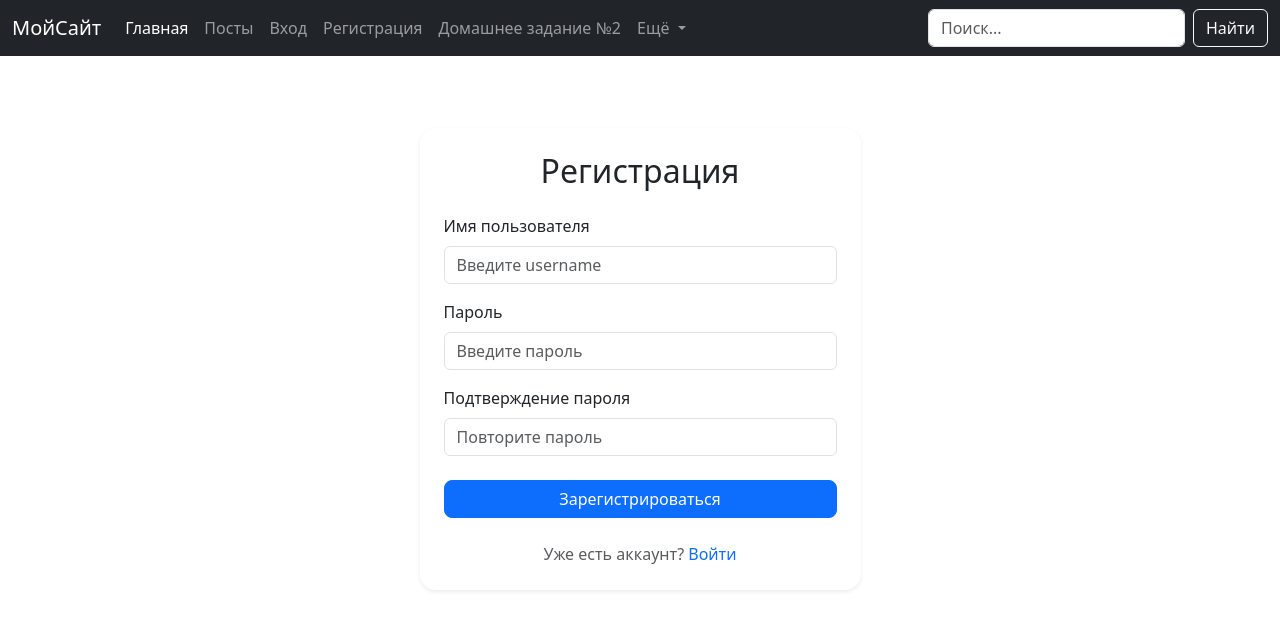
After one commit to miki050405/M4, a Django app: page /user/register/ in a window 1280 px wide. The commit adds this page. Shown: the top 637 px of the page. Run offline with Django 5.2, Linux system fonts and the light colour scheme.

Commit message:
added homework 6

```diff
--- a/blog/urls.py
+++ b/blog/urls.py
@@ -32,6 +32,7 @@ from posts.views import (
 from users.views import (
     login_user,
     logout_user,
+    CreateUserView,
 )
 urlpatterns = [
     path('admin/', admin.site.urls),
@@ -46,6 +47,6 @@ urlpatterns = [
     path("categories/create/", create_category, name = 'create_category'),
     path("user/login/",login_user,name="login"),
     path("user/logout/",logout_user,name="logout"),
-
+    path("user/register/", CreateUserView, name="register"),
 ]
 urlpatterns += static(settings.MEDIA_URL, document_root=settings.MEDIA_ROOT)
--- a/templates/base.html
+++ b/templates/base.html
@@ -45,6 +45,9 @@
                     </li>
                     <li class="nav-item">
                         <a class="nav-link" href="{% url 'login' %}">Вход</a>
+                    </li>
+                    <li class="nav-item">
+                        <a class="nav-link" href="{% url 'register' %}">Регистрация</a>
                     </li>
                     <li class="nav-item">
                         <a class="nav-link" href="{% url 'homework2' %}">Домашнее задание №2</a>
--- /dev/null
+++ b/templates/users/register.html
@@ -0,0 +1,113 @@
+{% extends 'base.html' %}
+
+
+{% block content %}
+<div class="container py-5">
+    <div class="row justify-content-center">
+        <div class="col-md-6 col-lg-5">
+
+            <div class="card shadow-sm border-0 rounded-4">
+                <div class="card-body p-4">
+
+                    <h2 class="text-center mb-4">
+                        Регистрация
+                    </h2>
+
+                    <!-- Ошибка -->
+                    {% if form.errors %}
+                        <div class="alert alert-danger">
+
+                            {% for field in form %}
+                                {% for error in field.errors %}
+                                    <div>{{ error }}</div>
+                                {% endfor %}
+                            {% endfor %}
+
+                            {% for error in form.non_field_errors %}
+                                <div>{{ error }}</div>
+                            {% endfor %}
+
+                        </div>
+                    {% endif %}
+
+                    <form method="post">
+
+                        {% csrf_token %}
+
+                        <!-- Username -->
+                        <div class="mb-3">
+                            <label class="form-label">
+                                Имя пользователя
+                            </label>
+
+                            <input
+                                type="text"
+                                name="username"
+                                class="form-control"
+                                placeholder="Введите username"
+                                required
+                            >
+                        </div>
+
+
+                        <!-- Password -->
+                        <div class="mb-3">
+                            <label class="form-label">
+                                Пароль
+                            </label>
+
+                            <input
+                                type="password"
+                                name="password1"
+                                class="form-control"
+                                placeholder="Введите пароль"
+                                required
+                            >
+                        </div>
+
+                        <!-- Confirm Password -->
+                        <div class="mb-4">
+                            <label class="form-label">
+                                Подтверждение пароля
+                            </label>
+
+                            <input
+                                type="password"
+                                name="password2"
+                                class="form-control"
+                                placeholder="Повторите пароль"
+                                required
+                            >
+                        </div>
+
+                        <div class="d-grid">
+                            <button
+                                type="submit"
+                                class="btn btn-primary rounded-3"
+                            >
+                                Зарегистрироваться
+                            </button>
+                        </div>
+
+                    </form>
+
+                    <div class="text-center mt-4">
+                        <span class="text-muted">
+                            Уже есть аккаунт?
+                        </span>
+
+                        <a
+                            href="{% url 'login' %}"
+                            class="text-decoration-none"
+                        >
+                            Войти
+                        </a>
+                    </div>
+
+                </div>
+            </div>
+
+        </div>
+    </div>
+</div>
+{% endblock %}
--- /dev/null
+++ b/users/form.py
@@ -0,0 +1,2 @@
+from django.forms import ModelForm
+from django.contrib.auth.models import User
--- a/users/views.py
+++ b/users/views.py
@@ -1,6 +1,14 @@
 from django.shortcuts import render
 from django.contrib.auth import authenticate,login, logout
+from django.contrib.auth.hashers import make_password
 from django.shortcuts import redirect,render
+from django.contrib.auth.models import User
+from django.forms.models import BaseModelForm
+from django.http import HttpResponse
+from django.urls import reverse_lazy
+from django.views.generic import CreateView
+from django.contrib.auth.forms import UserCreationForm
+
 # Create your views here.
 def login_user(request):
     if request.method == "POST":
@@ -15,3 +23,17 @@ def login_user(request):
 def logout_user(request):
     logout(request)
     return redirect("home")
+
+def CreateUserView(request):
+    if request.method == "POST":
+        form = UserCreationForm(request.POST)
+        if form.is_valid():
+            form.save()
+            return redirect("login")
+    else:
+        form = UserCreationForm()
+    return render(
+        request,
+        "users/register.html",
+        {"form": form}
+    )
```
